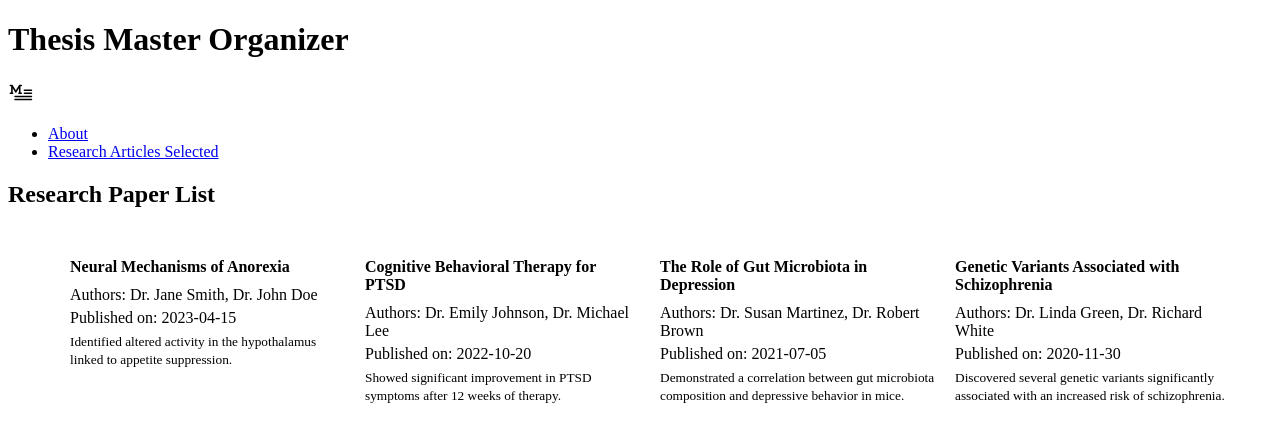
After one commit to Zee1089/django-crud-app-ThesisMaster, a Django app: page /researchpapers/ in a window 1280 px wide. The commit adds this page. Shown: the top 442 px of the page. Run offline with Django 5.2, Linux system fonts and the light colour scheme.

Commit message:
rendering data in template

```diff
--- a/main_app/static/css/base.css
+++ b/main_app/static/css/base.css
@@ -1,3 +1,4 @@
+
 
   .header-logo-container img {
     max-width: 25px; /* or any other value that fits your layout */
--- /dev/null
+++ b/main_app/static/css/researchpapers/researchpaper-index.css
@@ -0,0 +1,38 @@
+.card-container {
+    padding: 0 30px;
+    display: flex;
+    justify-content: center;
+    flex-wrap: wrap;
+  }
+
+  .card {
+    width: 275px;
+    margin: 10px;
+    border: var(--borders);
+    box-shadow: var(--card-box-shadow);
+  }
+
+  .card-content {
+    padding: 10px;
+    width: 100%;
+  }
+
+  .usr-img {
+    width: 100%;
+    border-radius: var(--card-border-radius);
+  }
+
+  .card > a {
+    text-decoration: none;
+    color: var(--text-color);
+  }
+
+  .card h2 {
+    margin: 10px 0;
+    font-size: var(--font-xl);
+  }
+
+  .card p {
+    margin: 5px 0;
+    font-size: var(--font-reg);
+  }
--- a/main_app/templates/base.html
+++ b/main_app/templates/base.html
@@ -24,7 +24,9 @@
       </div>
       <nav>
         <ul>
-          <li><a href="/about">About</a></li>
+            <li><a href="/about">About</a></li>
+            <li><a href="/cats">Research Articles Selected</a></li>
+
         </ul>
       </nav>
     </header>
--- /dev/null
+++ b/main_app/templates/researchpapers/index.html
@@ -0,0 +1,35 @@
+{% extends 'base.html' %}
+{% load static %}
+{% block head %}
+<link rel="stylesheet" href="{% static 'css/researchpapers/researchpaper-index.css' %}"/>
+{% endblock %}
+{% block content %}
+
+<section class="page-header">
+  <h1>Research Paper List</h1>
+  <!-- <img src="{% static 'images/cool-cat.svg' %}" alt="A cool cat" />
+  <img src="{% static 'images/happy-cat.svg' %}" alt="A happy cat" />
+  <img src="{% static 'images/teacup-cat.svg' %}" alt="A cat in a teacup" />
+  <img src="{% static 'images/cat-in-box.svg' %}" alt="A cat in a box" /> -->
+</section>
+
+<section class="card-container">
+  {% for researchpaper in researchpapers %}
+    <div class="card">
+      <div class="card-content">
+        <div class="card-img-container">
+          <!-- <img
+            src="{% static 'images/sk8r-boi-cat.svg' %}"
+            alt="A skater boy cat"
+          /> -->
+        </div>
+        <h2 class="card-title">{{ researchpaper.title }}</h2>
+        <p>Authors: {{ researchpaper.authors|join:", " }}</p>
+        <p>Published on: {{ researchpaper.publication_date }}</p>
+        <p><small>{{ researchpaper.major_findings }}</small></p>
+      </div>
+    </div>
+  {% endfor %}
+</section>
+
+{% endblock %}
--- a/main_app/urls.py
+++ b/main_app/urls.py
@@ -3,5 +3,6 @@ from . import views # Import views to connect routes to view functions
 
 urlpatterns = [
     path('', views.home, name='home'),
-    path('about/', views.about, name='about')
+    path('about/', views.about, name='about'),
+    path('researchpapers/', views.researchpaper_index, name='researchpaper-index'),
 ]
--- a/main_app/views.py
+++ b/main_app/views.py
@@ -4,6 +4,45 @@ from django.shortcuts import render
 
 # Import HttpResponse to send text-based responses
 from django.http import HttpResponse
+
+# views.py
+
+class ResearchPaper:
+    def __init__(self, title, authors, publication_date, major_findings):
+        self.title = title
+        self.authors = authors
+        self.publication_date = publication_date
+        self.major_findings = major_findings
+
+# Create a list of ResearchPaper instances
+research_papers = [
+    ResearchPaper(
+        "Neural Mechanisms of Anorexia",
+        ["Dr. Jane Smith", "Dr. John Doe"],
+        "2023-04-15",
+        "Identified altered activity in the hypothalamus linked to appetite suppression."
+    ),
+    ResearchPaper(
+        "Cognitive Behavioral Therapy for PTSD",
+        ["Dr. Emily Johnson", "Dr. Michael Lee"],
+        "2022-10-20",
+        "Showed significant improvement in PTSD symptoms after 12 weeks of therapy."
+    ),
+    ResearchPaper(
+        "The Role of Gut Microbiota in Depression",
+        ["Dr. Susan Martinez", "Dr. Robert Brown"],
+        "2021-07-05",
+        "Demonstrated a correlation between gut microbiota composition and depressive behavior in mice."
+    ),
+    ResearchPaper(
+        "Genetic Variants Associated with Schizophrenia",
+        ["Dr. Linda Green", "Dr. Richard White"],
+        "2020-11-30",
+        "Discovered several genetic variants significantly associated with an increased risk of schizophrenia."
+    )
+]
+
+
 
 # Define the home view function
 def home(request):
@@ -14,3 +53,9 @@ def home(request):
 
 def about(request):
     return render(request, 'about.html')
+
+# views.py
+
+def researchpaper_index(request):
+    # Render the researchpapers/index.html template with the researchpapers data
+    return render(request, 'researchpapers/index.html', {'researchpapers': research_papers})
```
Also changed, not shown: main_app/static/css/home.css (added, +86 -0 lines), main_app/templates/home.html (added, +15 -0 lines).
